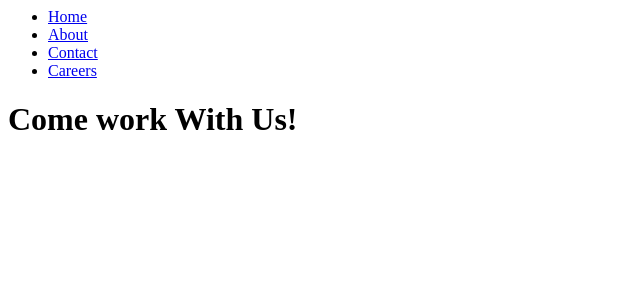
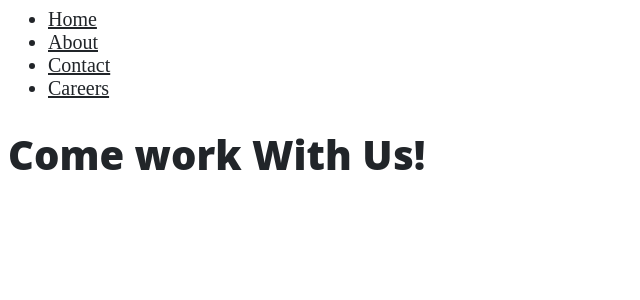
Before and after one commit to SOliv1/base-templates, a Flask app: page /careers in a window 1280 px wide. Shown: the top 300 px of the page, without its empty margins (0-640 px from the left). Run offline with Flask 2, Linux system fonts and the light colour scheme.

Commit message:
bootstrap theme update

```diff
--- a/templates/base.html
+++ b/templates/base.html
@@ -3,10 +3,11 @@
 
 <head>
     <title>Hello Flask</title>
+    <link rel="stylesheet" href="{{ url_for('static', filename='css/clean-blog.min.css') }}" type="text/css" />
 </head>
 
 <body>
-    <nav>
+    <nav class="navbar">
         <ul>
             <li><a href="{{ url_for('index') }}">Home</a></li>
             <li><a href="{{ url_for('about') }}">About</a></li>
```
Also changed, not shown: .gitpod.yml (added), 1 other file.
